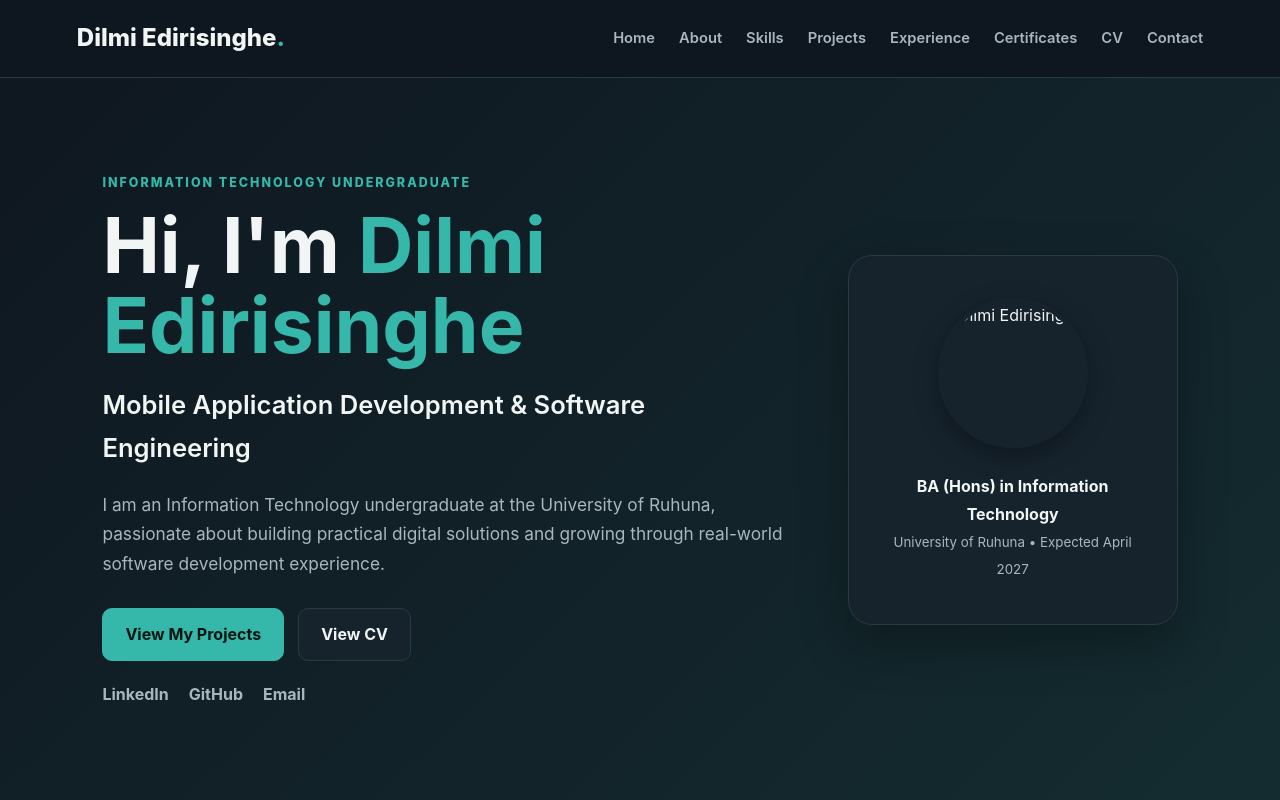
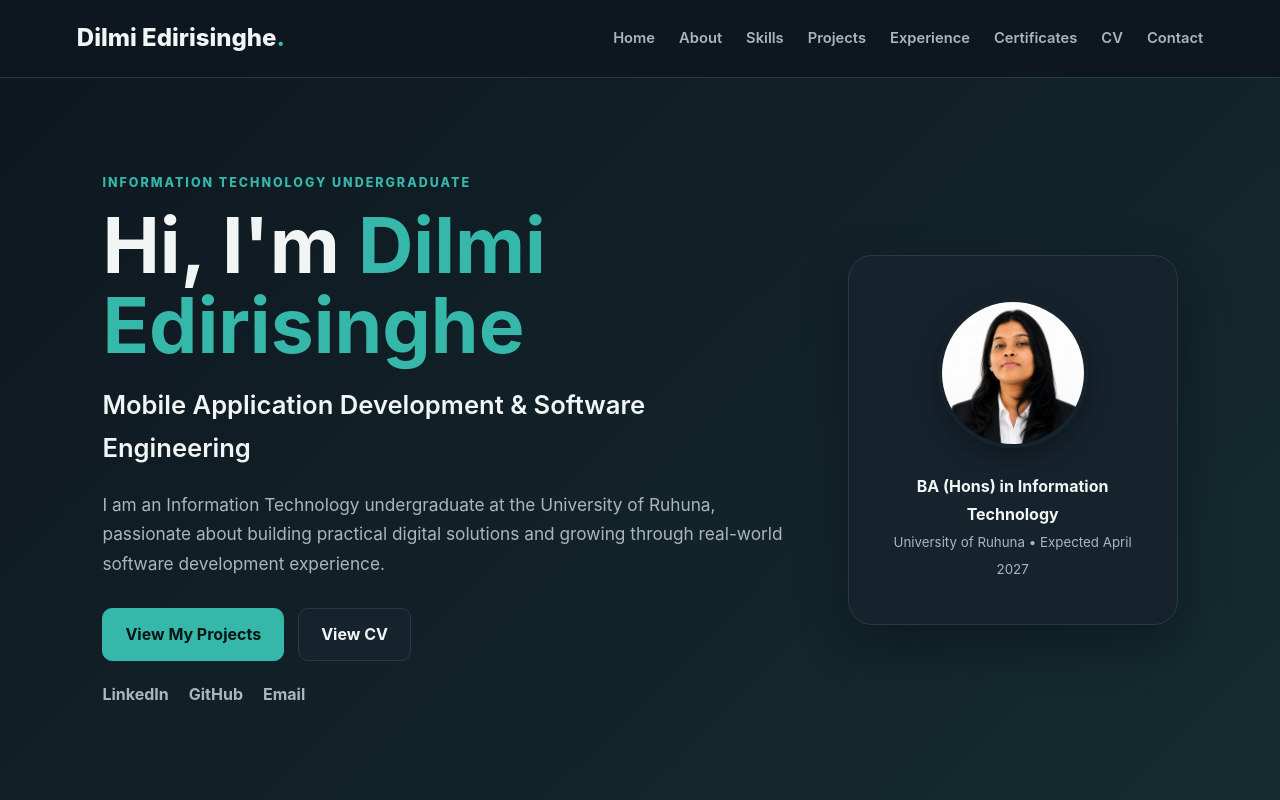
Before and after one commit to dilmi-edirisinghe/Portfolio, a plain HTML site: page index.html in a window 1280 px wide. Shown: the top 800 px of the page. Drawn offline with Linux system fonts and the light colour scheme.

Commit message:
Update index.html

```diff
--- a/index.html
+++ b/index.html
@@ -45,7 +45,7 @@
         </div>
       </div>
       <div class="hero-card">
-        <img class="avatar" src="dilmi-photo.jpg" alt="Dilmi Edirisinghe">
+        <img class="avatar" src="assets/dilmi-photo.jpg" alt="Dilmi Edirisinghe">
         <p>BA (Hons) in Information Technology</p>
         <small>University of Ruhuna • Expected April 2027</small>
       </div>
```
